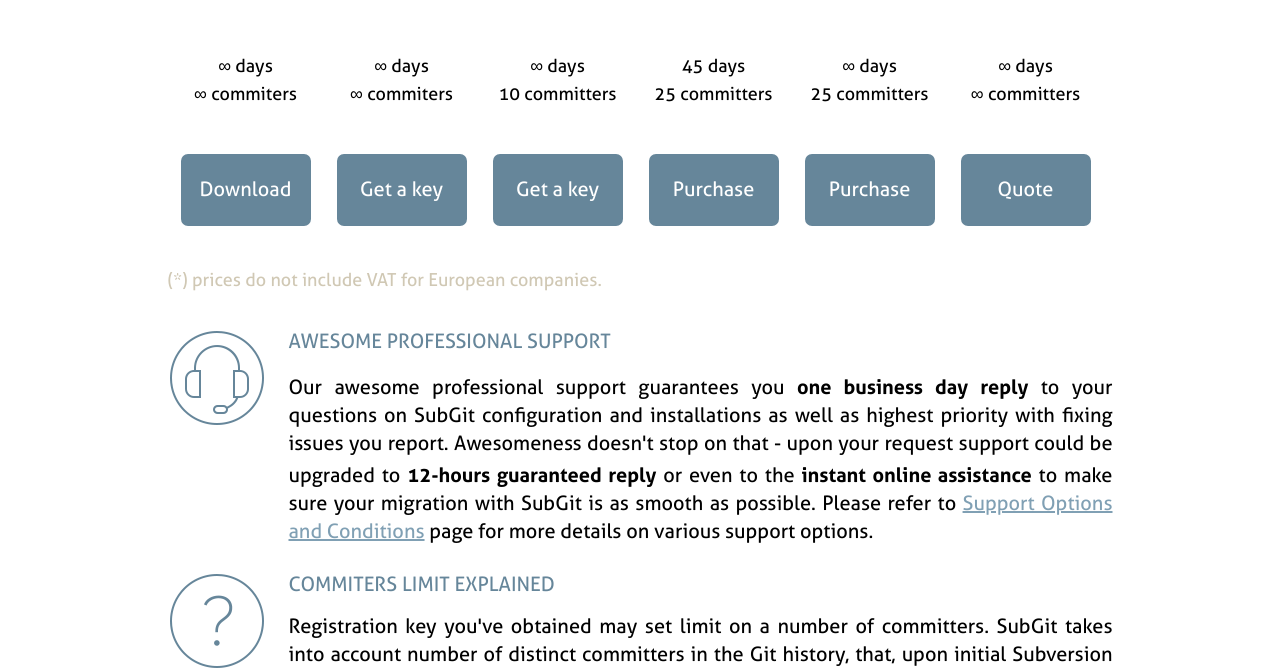
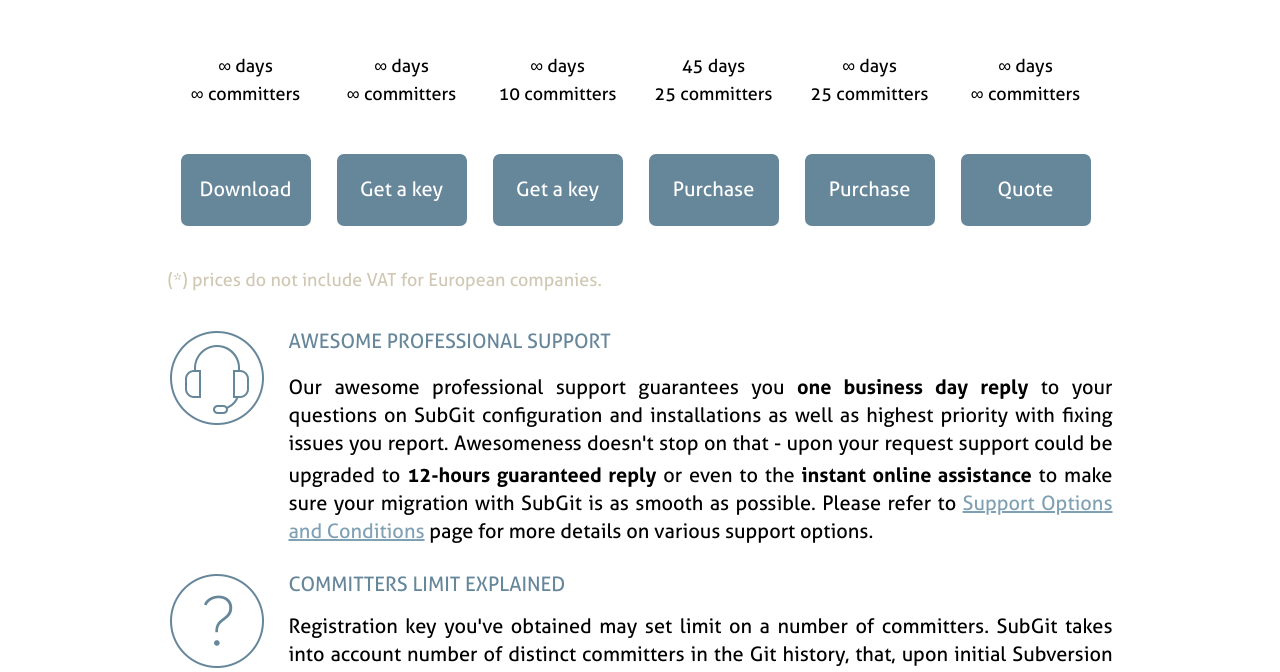
Before and after one commit to waaa/tmate.github.io, a Jekyll site: the page built from pricing.html, in a window 1280 px wide. Shown: the part 650-1322 px from the top of the page. Built offline with Jekyll 4.4.1, drawn with Linux system fonts in a browser that asks for light colours; Markdown is read by kramdown in place of the engine named in the settings; comment, search, counter and statistics services are not loaded.

Commit message:
typos fixed: commiters => committers

```diff
--- a/pricing.html
+++ b/pricing.html
@@ -15,7 +15,7 @@
           <h5>Import</h5>
           <h6>Any Projects</h6>
           <div class="price"><div>free</div></div>
-          <div class="price_text"><br>&infin; days<br>&infin; commiters</div>
+          <div class="price_text"><br>&infin; days<br>&infin; committers</div>
           <!--<div class="price_support">Basic Support</div>-->
           <a href="#import">Download</a>
         </li>
@@ -23,7 +23,7 @@
           <h5>Mirror</h5>
           <h6>Open Source /<br>Academic</h6>
           <div class="price"><div>free</div></div>
-          <div class="price_text"><br>&infin; days<br>&infin; commiters</div>
+          <div class="price_text"><br>&infin; days<br>&infin; committers</div>
           <!--<div class="price_support">Basic Support</div>-->
           <a href="#OPEN_SOURCE">Get a key</a>
         </li>
@@ -165,7 +165,7 @@
       </li>
       <li>
         <div class="part1"></div>
-        <h3>Commiters Limit Explained</h3>
+        <h3>Committers Limit Explained</h3>
         <p style="padding-left: 121px;">Registration key you've obtained may set limit on a number of committers.
         SubGit takes into account number of distinct committers in the Git history,
         that, upon initial Subversion to Git translation is completed, will also
```
